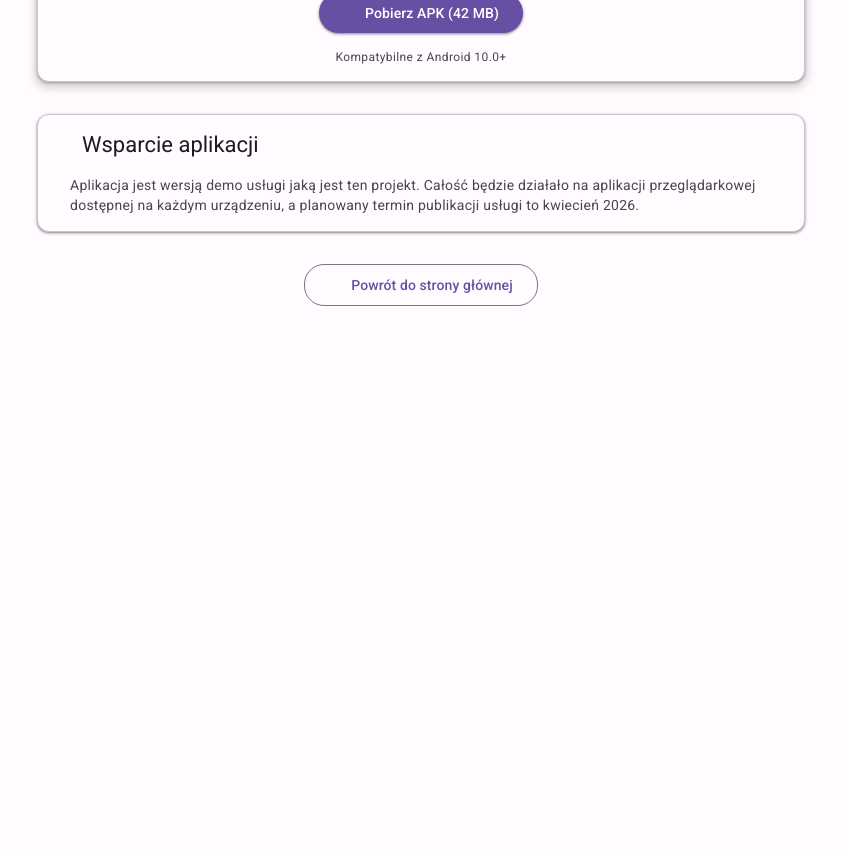
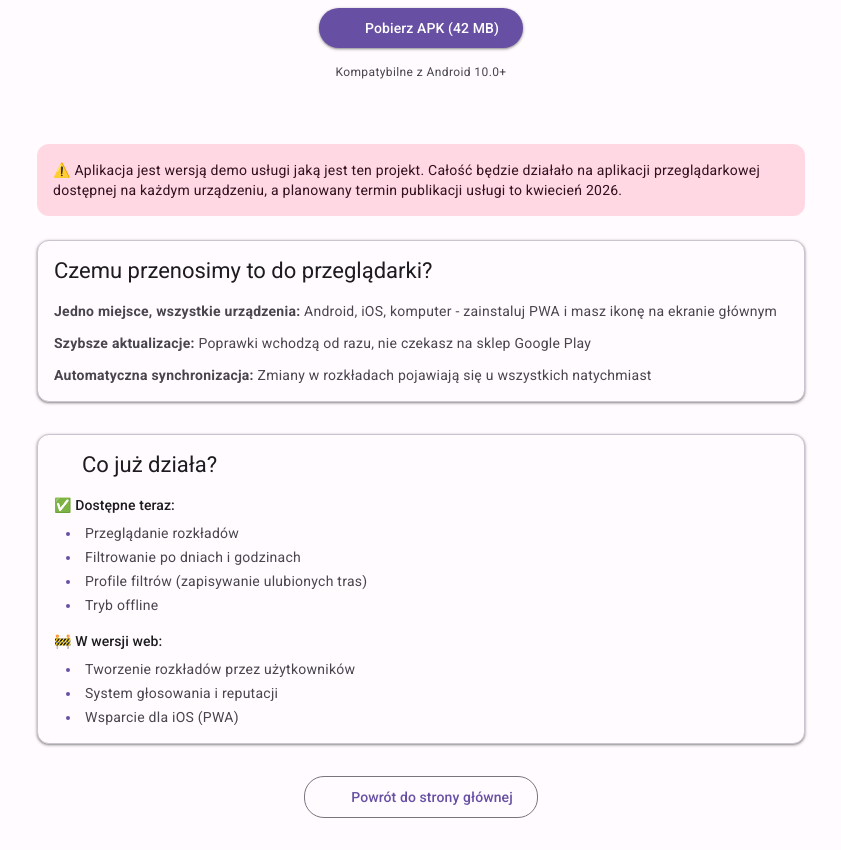
Before and after one commit to NotM3e/myvillagebus-web, a Next.js app: page /download in a window 1280 px wide. Shown: the part 460-1310 px from the top of the page, without its empty margins (219-1060 px from the left). Before the commit the page ends 800 px from the top, so only its background shows below. Built offline with nearby package versions, Linux system fonts and the light colour scheme; some icons are missing.

Commit message:
Web content update
- Rewrote Hero, Features and community sections
- Added "Why web version?" to /download page
- Added bullet list styling
- Better readability using line breaks in text

```diff
--- a/src/app/download/page.tsx
+++ b/src/app/download/page.tsx
@@ -31,7 +31,7 @@ export default function DownloadPage() {
       </div>
 
       {/* Download Card */}
-      <div className="md-card md-elevation-3 p-8 mb-8 text-center">
+      <div className="p-8 mb-8 text-center">
         <div className="inline-flex items-center justify-center w-20 h-20 mb-6 rounded-full bg-[var(--md-sys-color-primary-container)]">
           <DownloadIcon
             sx={{ fontSize: 40, color: 'var(--md-sys-color-on-primary-container)' }}
@@ -56,13 +56,58 @@ export default function DownloadPage() {
         </p>
       </div>
 
-      {/* About app */}
+      {/* Why Web Version */}
+      <div className="mb-6 p-4 rounded-xl bg-[var(--md-sys-color-tertiary-container)] text-[var(--md-sys-color-on-tertiary-container)]">
+        <p className="md-body-medium">
+          ⚠️ Aplikacja jest wersją demo usługi jaką jest ten projekt. Całość będzie działało na aplikacji przeglądarkowej dostępnej na każdym urządzeniu, a planowany termin publikacji usługi to kwiecień 2026.
+        </p>
+      </div>
+
+      <div className="md-card md-elevation-1 p-6 mb-8">
+        <h3 className="md-title-large mb-4">
+          Czemu przenosimy to do przeglądarki?
+        </h3>
+
+        <ul className="space-y-3 md-body-medium text-[var(--md-sys-color-on-surface-variant)]">
+          <li className="flex gap-3">
+            <span><strong>Jedno miejsce, wszystkie urządzenia:</strong> Android, iOS, komputer - zainstaluj PWA i masz ikonę na ekranie głównym</span>
+          </li>
+          <li className="flex gap-3">
+            <span><strong>Szybsze aktualizacje:</strong> Poprawki wchodzą od razu, nie czekasz na sklep Google Play</span>
+          </li>
+          <li className="flex gap-3">
+            <span><strong>Automatyczna synchronizacja:</strong> Zmiany w rozkładach pojawiają się u wszystkich natychmiast</span>
+          </li>
+        </ul>
+      </div>
+
+      {/* What works now */}
       <div className="md-card md-elevation-1 p-6 mb-8">
         <div className="flex items-start gap-3 mb-4">
           <InfoOutlinedIcon sx={{ color: 'var(--md-sys-color-primary)' }} />
-          <h3 className="md-title-large">Wsparcie aplikacji</h3>
+          <h3 className="md-title-large">Co już działa?</h3>
         </div>
-          <p className='space-y-3 md-body-medium text-[var(--md-sys-color-on-surface-variant)] pl-4'>Aplikacja jest wersją demo usługi jaką jest ten projekt. Całość będzie działało na aplikacji przeglądarkowej dostępnej na każdym urządzeniu, a planowany termin publikacji usługi to kwiecień 2026.</p>
+
+        <div className="space-y-4">
+          <div>
+            <p className="md-label-large mb-2">✅ Dostępne teraz:</p>
+            <ul className="md-list md-list-disc space-y-1 md-body-medium text-[var(--md-sys-color-on-surface-variant)] ml-3 pl-6">
+              <li>Przeglądanie rozkładów</li>
+              <li>Filtrowanie po dniach i godzinach</li>
+              <li>Profile filtrów (zapisywanie ulubionych tras)</li>
+              <li>Tryb offline</li>
+            </ul>
+          </div>
+
+          <div>
+            <p className="md-label-large mb-2">🚧 W wersji web:</p>
+            <ul className="md-list md-list-disc space-y-1 md-body-medium text-[var(--md-sys-color-on-surface-variant)] ml-3 pl-6">
+              <li>Tworzenie rozkładów przez użytkowników</li>
+              <li>System głosowania i reputacji</li>
+              <li>Wsparcie dla iOS (PWA)</li>
+            </ul>
+          </div>
+        </div>
       </div>
 
       {/* Back Button */}
--- a/src/app/not-found.tsx
+++ b/src/app/not-found.tsx
@@ -5,7 +5,7 @@ import HomeIcon from '@mui/icons-material/Home';
 
 export default function NotFound() {
   return (
-    <PageWrapper maxWidth="max-w-2xl" className="flex items-center">
+    <PageWrapper maxWidth="max-w-2xl" className="flex items-center text-center">
       {/* Icon */}
       <div className="inline-flex items-center justify-center w-32 h-32 mb-6 rounded-full bg-[var(--md-sys-color-error-container)]">
         <ErrorOutlineIcon
@@ -33,7 +33,7 @@ export default function NotFound() {
         href="/"
         className="md-filled-button inline-flex items-center gap-2 md-elevation-1"
       >
-        <HomeIcon />
+        <HomeIcon/>
         Powrót do strony głównej
       </Link>
 
--- a/src/app/page.tsx
+++ b/src/app/page.tsx
@@ -23,8 +23,9 @@ export default function Home() {
           Mój Wsiobus
         </h1>
 
-        <p className="md-body-large text-[var(--md-sys-color-on-surface-variant)] mb-8">
-          Rozkłady autobusów zawsze pod ręką tworzone przez użytkowników, dla użytkowników
+        <p className="md-body-large text-[var(--md-sys-color-on-surface-variant)] max-w-2xl mx-auto mb-8">
+          Rozkłady małych przewoźników w jednym miejscu.<br/>
+          Bez szukania zdjęć w galerii, bez pytania znajomych - po prostu otwierasz i jedziesz.
         </p>
 
         {/* CTA Buttons */}
@@ -51,10 +52,13 @@ export default function Home() {
       <div className="md-card md-elevation-3 max-w-3xl mx-auto mb-8">
         <div className="p-8">
           <h2 className="md-headline-medium mb-4 text-center">
-            Społeczność jest fundamentem
+            Rozkłady tworzy społeczność
           </h2>
           <p className="md-body-large text-[var(--md-sys-color-on-surface-variant)] text-center">
-            Rozkłady tworzą użytkownicy, dla innych użytkowników. Wszystko nadzorowane przez moderację, aby nie dochodziło do sytuacji błędnych rozkładów itp.
+            Nie musisz czekać aż przewoźnik zrobi aplikację.<br/>
+            Ktoś dodaje rozkład, inni sprawdzają czy się zgadza, wszyscy korzystają.<br/>
+            To jak Wikipedia dla autobusów - każdy może pomóc,
+            a system reputacji dba o jakość.
           </p>
         </div>
       </div>
@@ -68,9 +72,10 @@ export default function Home() {
                 sx={{ fontSize: 32, color: 'var(--md-sys-color-on-primary-container)' }}
               />
             </div>
-            <h3 className="md-title-large mb-2">Szybkie</h3>
+            <h3 className="md-title-large mb-2">Zawsze offline</h3>
             <p className="md-body-medium text-[var(--md-sys-color-on-surface-variant)]">
-              Natychmiastowy dostęp do rozkładów bez czekania
+              Pobierz rozkład raz - działa bez internetu.<br/>
+              Nie musisz mieć zasięgu na przystanku.
             </p>
           </div>
 
@@ -80,9 +85,11 @@ export default function Home() {
                 sx={{ fontSize: 32, color: 'var(--md-sys-color-on-secondary-container)' }}
               />
             </div>
-            <h3 className="md-title-large mb-2">Offline</h3>
+            <h3 className="md-title-large mb-2">Tworzysz co potrzebujesz</h3>
             <p className="md-body-medium text-[var(--md-sys-color-on-surface-variant)]">
-              Działa bez internetu - dane zapisane lokalnie
+              Nie ma Twojego rozkładu? Dodaj go.
+              Zmienił się na wakacje? Popraw.
+              Masz kontrolę.
             </p>
           </div>
 
@@ -92,9 +99,11 @@ export default function Home() {
                 sx={{ fontSize: 32, color: 'var(--md-sys-color-on-tertiary-container)' }}
               />
             </div>
-            <h3 className="md-title-large mb-2">Filtorwanie</h3>
+            <h3 className="md-title-large mb-2">Społeczność pilnuje jakości</h3>
             <p className="md-body-medium text-[var(--md-sys-color-on-surface-variant)]">
-              Filtorwanie rozkładów wedle własnych preferencji
+              Głosuj za dobrymi rozkładami, zgłaszaj błędy.
+              Im więcej pomagasz, tym więcej możesz -
+              zaufani użytkownicy omijają moderację.
             </p>
           </div>
 
@@ -104,9 +113,11 @@ export default function Home() {
                 sx={{ fontSize: 32, color: 'var(--md-sys-color-on-tertiary-container)' }}
               />
             </div>
-            <h3 className="md-title-large mb-2">Zapisywanie profii filtrów</h3>
+            <h3 className="md-title-large mb-2">Zapisuj ulubione trasy</h3>
             <p className="md-body-medium text-[var(--md-sys-color-on-surface-variant)]">
-              Używasz wielu rozkładów? Możesz je profilować aby łatwiej złapać się na autobus
+              Stwórz profil filtrów dla regularnych przejazdów.
+              "Dom-praca w dni powszednie" - jeden klik
+              i widzisz tylko to co Cię interesuje.
             </p>
           </div>
         </div>
--- a/src/styles/material-theme.css
+++ b/src/styles/material-theme.css
@@ -247,3 +247,27 @@
     0px 8px 12px 6px rgba(0, 0, 0, 0.15),
     0px 4px 4px 0px rgba(0, 0, 0, 0.3);
 }
+
+/* ========== LISTS ========== */
+
+.md-list {
+  list-style-position: inside;
+  padding-left: 0;
+}
+
+.md-list-disc {
+  list-style-type: disc;
+}
+
+.md-list-circle {
+  list-style-type: circle;
+}
+
+.md-list-decimal {
+  list-style-type: decimal;
+}
+
+/* Custom bullet color */
+.md-list li::marker {
+  color: var(--md-sys-color-primary);
+}
```
